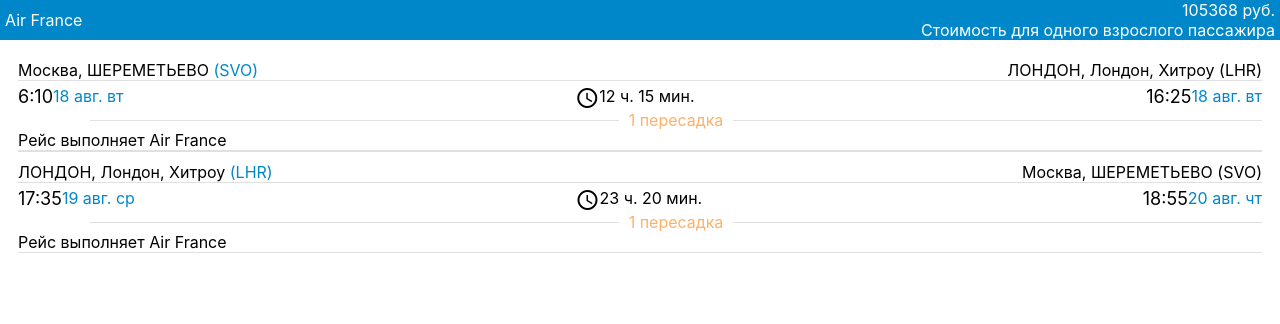
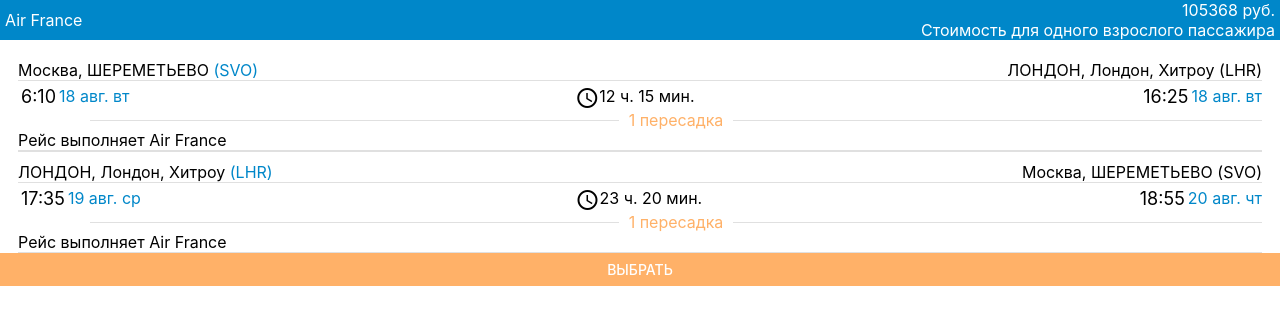
Before and after one commit to stiripo/airlines, a React (Create React App) app: page / in a window 1280 px wide. Shown: the top 324 px of the page. Built offline with nearby package versions, Linux system fonts and the light colour scheme.

Commit message:
Add button for choosing a flight

```diff
--- a/src/components/FlightDate/FlightDate.module.css
+++ b/src/components/FlightDate/FlightDate.module.css
@@ -3,6 +3,7 @@
 }
 
 .time {
+    margin: 0px 3px;
     font-size: 18px;
 }
 
--- a/src/components/FlightInfo/FlightInfo.module.css
+++ b/src/components/FlightInfo/FlightInfo.module.css
@@ -15,3 +15,16 @@
 .price {
 text-align: right;
 }
+
+.button {
+    background-color: rgb(255, 177, 104);
+    color: white;
+    text-align: center;
+    font-size: 14px;
+    font-weight: 500;
+    padding: 8px 0px;
+}
+
+.button:hover {
+    background-color: #0087c9;
+}
--- a/src/components/FlightInfo/FlightInfo.tsx
+++ b/src/components/FlightInfo/FlightInfo.tsx
@@ -21,6 +21,7 @@
                 <Divider/>
                 <FlightLeg leg={inbound} />
             </div>
+            <div role="button" className={styles.button}>ВЫБРАТЬ</div>
         </div>
     )
 }
```
